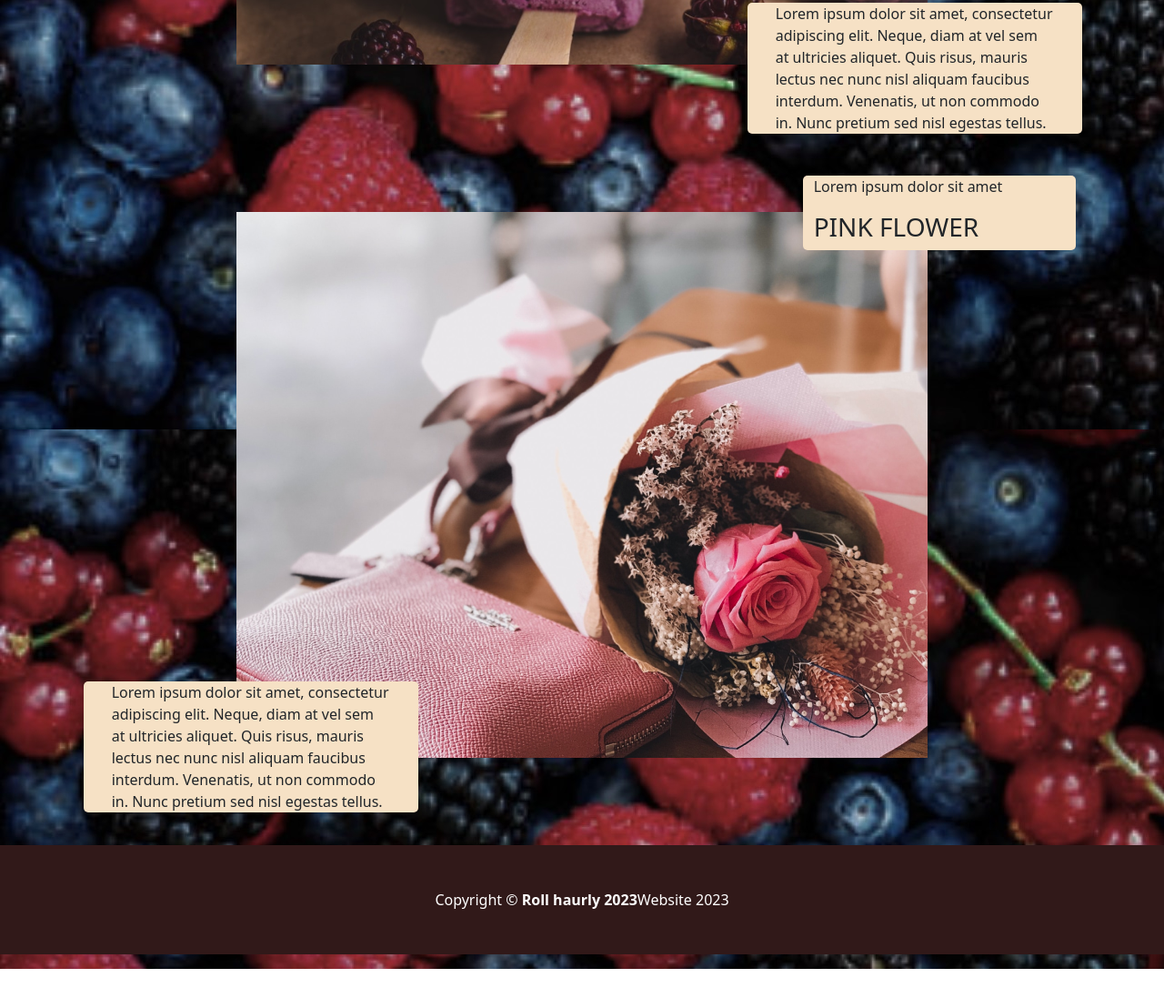
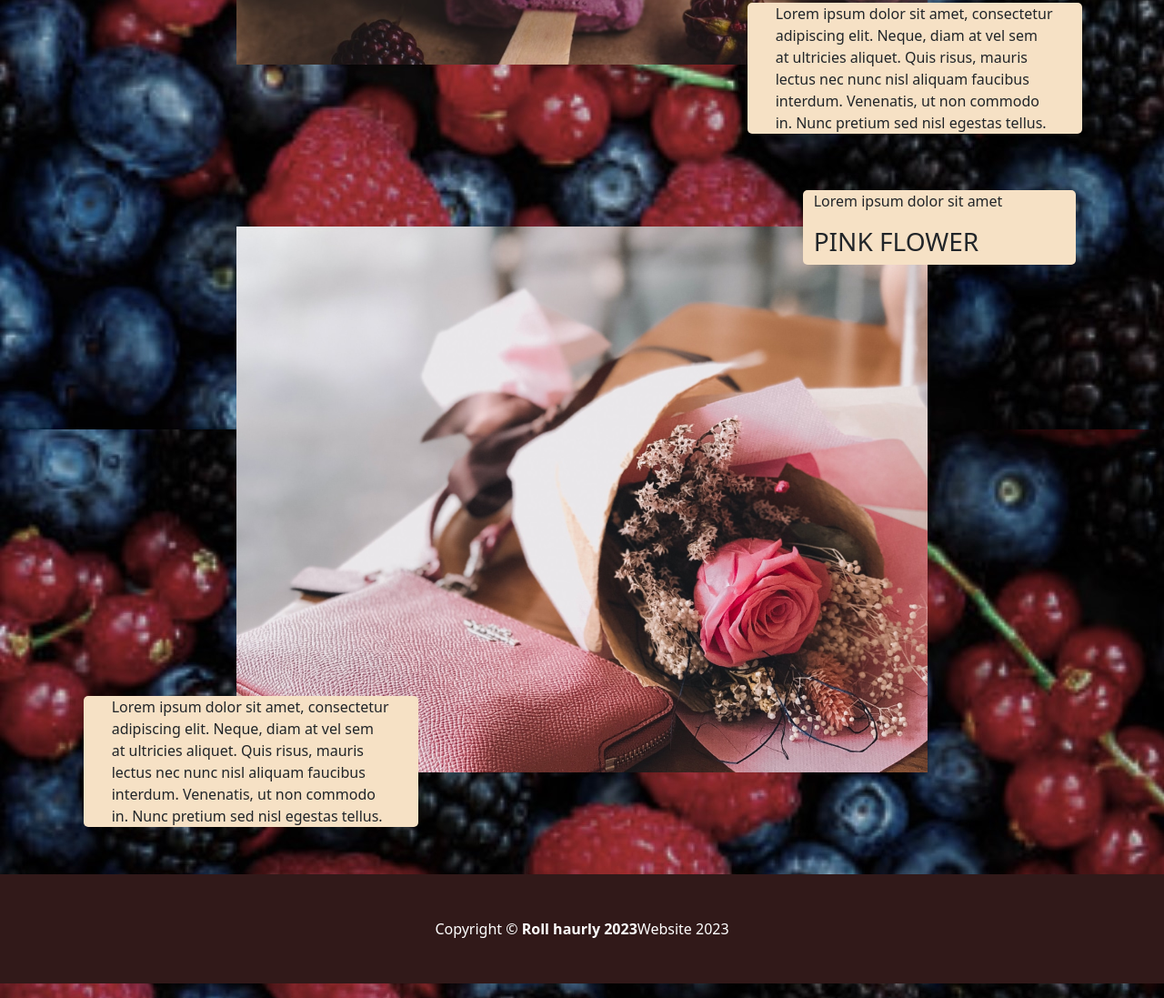
Before and after one commit to ZooM982/Prototype-2-bootstrap, a plain HTML site: page product.html in a window 1280 px wide. Shown: the part 1778-2875 px from the top of the page at 91% size. Before the commit the page ends 2843 px from the top, so only its background shows below. Drawn offline with nearby package versions, Linux system fonts and the light colour scheme.

Commit message:
Update product.html

```diff
--- a/product.html
+++ b/product.html
@@ -96,7 +96,7 @@
 	</section>
 <!---------------------------------- card 2 section exit------------------------------------------------------------------------------>
 <!---------------------------------- card 3 section----------------------------------------------------------------------------------->
-	<section id="product" class="py-">
+	<section id="product" class="py-3">
 		<div class="container">
 			<div class="row py-5">
 				<div class="card3 col-8 mx-auto">
```
